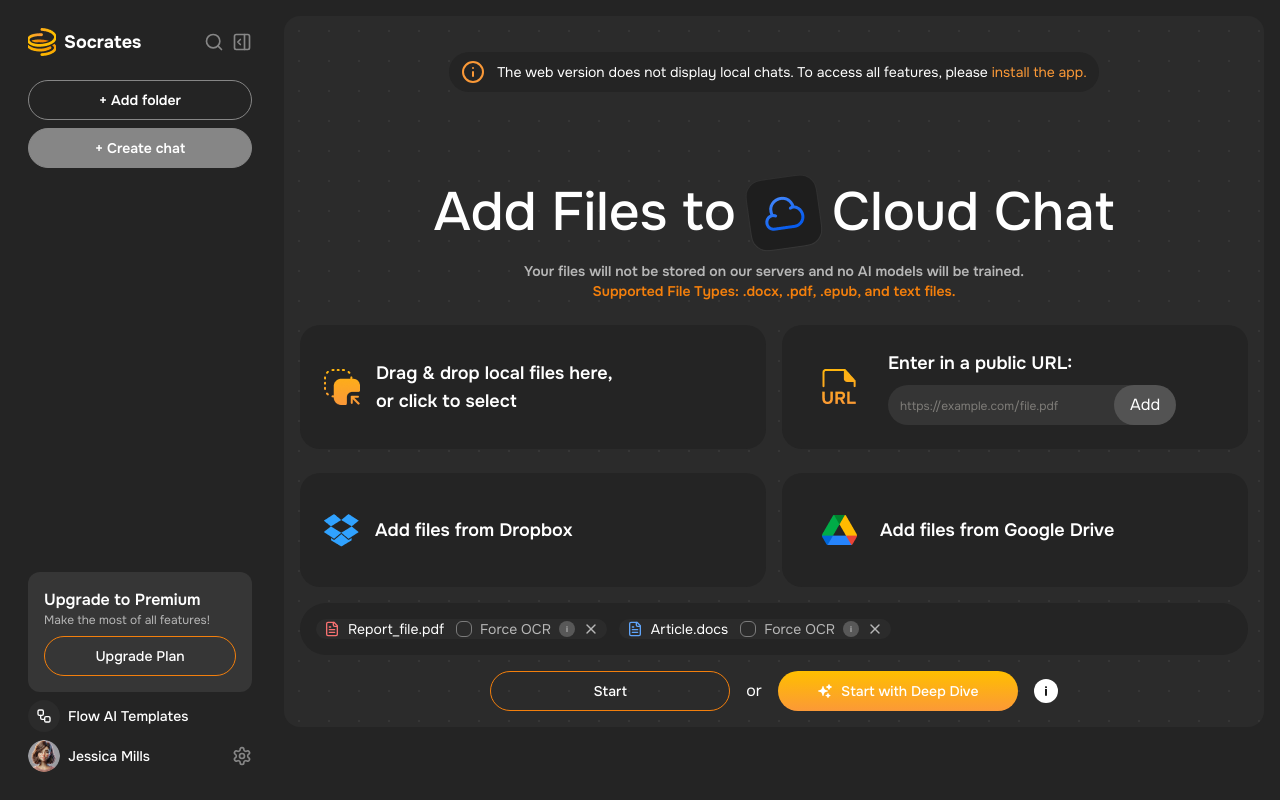
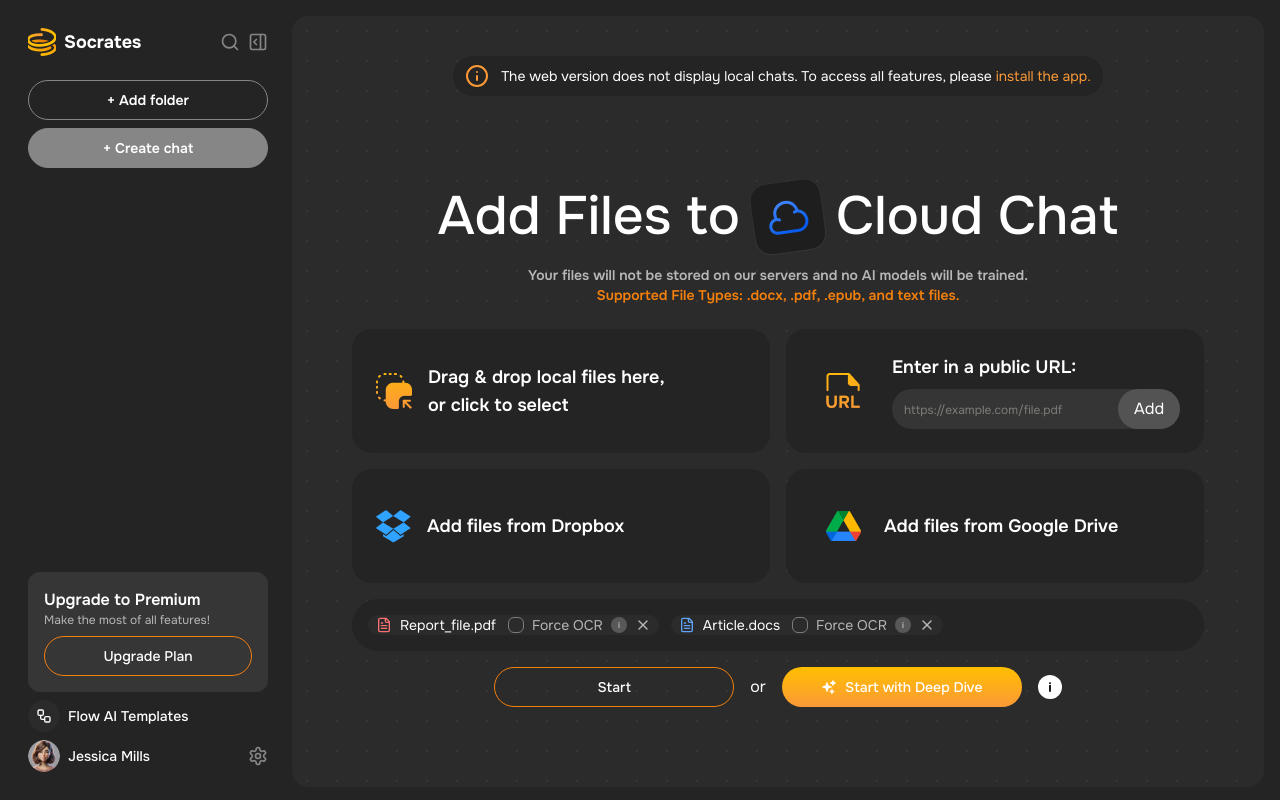
Before and after one commit to Samadsust71/crazy-devs-task, a React (Vite) app: page / in a window 1280 px wide. Built offline with nearby package versions, Linux system fonts and the light colour scheme.

Commit message:
added sidebar css

```diff
--- a/src/App.jsx
+++ b/src/App.jsx
@@ -6,12 +6,12 @@
     <div className="bg-background">
       <div className="flex max-w-[1440px] mx-auto gap-3 h-screen">
         {/* Sidebar (Static) */}
-        <div className="w-64 h-screen">
+        <div className="w-[280px] h-screen">
           <Sidebar />
         </div>
 
         {/* FileUpload (Scrollable) */}
-        <div className="flex-1 h-screen overflow-y-auto  p-4">
+        <div className="flex-1 h-screen overflow-y-auto">
           <FileUpload />
         </div>
       </div>
--- a/src/components/FileUpload.jsx
+++ b/src/components/FileUpload.jsx
@@ -24,8 +24,9 @@
 
 const FileUpload = () => {
   return (
-    <div className="p-4 bg-foreground text-text rounded-2xl bg-[radial-gradient(circle,_rgba(255,255,255,0.05)_1px,_transparent_1px)] [background-size:30px_30px]">
+    <div className="mt-4 mb-4 mr-4 p-5 pb-20 bg-foreground text-text rounded-2xl bg-[radial-gradient(circle,_rgba(255,255,255,0.05)_1px,_transparent_1px)] [background-size:30px_30px]">
       {/* Header */}
+      <div className="flex flex-col justify-center items-center">
         <div className="flex items-center justify-center mb-20 mt-5">
           <div className="text-sm text-text text-center  bg-[#242424] px-3 py-2 rounded-full w-fit flex items-center gap-3">
             <span className="text-accent-orange2">
@@ -59,6 +60,7 @@
         </p>
 
         {/* File Upload & URL Input Section */}
+        <div>
           <div className="grid grid-cols-2 gap-4 mt-6">
             <div className="bg-[#242424] p-6 rounded-[20px]  cursor-pointer flex items-center gap-4">
               <img src={mask} alt="mask" />
@@ -83,21 +85,17 @@
                 </div>
               </div>
             </div>
-      </div>
-
-      {/* Dropbox & Google Drive Section */}
-      <div className="grid grid-cols-2 gap-4 mt-6">
             <div className="bg-[#242424] p-6 rounded-[20px]  cursor-pointer flex items-center gap-4">
               <img src={dropbox} alt="drop-boc" />
               <p className="text-lg font-semibold">Add files from Dropbox</p>
             </div>
-
             <div className="bg-[#242424] p-6 rounded-[20px]  cursor-pointer flex items-center gap-2">
               <img src={drive} alt="drive" />
-          <p className="text-lg font-semibold">Add files from Google Drive</p>
+              <p className="text-lg font-semibold">
+                Add files from Google Drive
+              </p>
             </div>
           </div>
-
           {/* Selected Files List */}
           <div className="bg-[#242424] p-4 mt-4 rounded-[34px] flex items-center gap-3">
             {files.map((file, index) => (
@@ -124,6 +122,7 @@
               </div>
             ))}
           </div>
+        </div>
 
         {/* Buttons */}
         <div className="flex justify-center items-center gap-4 mt-4">
@@ -135,20 +134,21 @@
           </Button>
           <span>or</span>
           <Button className="bg-gradient-to-b from-[#FFBF00] to-[#FB9937] text-text font-medium hover:opacity-90 w-60 rounded-[56px]">
-        <HiSparkles className="text-3xl"/><span>Start with Deep Dive</span>
+            <HiSparkles className="text-3xl" />
+            <span>Start with Deep Dive</span>
           </Button>
           <div>
             <TooltipProvider>
               <Tooltip>
                 <TooltipTrigger className="flex justify-center items-center">
-                <IoIosInformation  className="bg-white rounded-full text-black border-none outline-none text-2xl" />
+                  <IoIosInformation className="bg-white rounded-full text-black border-none outline-none text-2xl" />
                 </TooltipTrigger>
                 <TooltipContent>
                   <div className="text-white w-[226px] text-xs">
                     <p>
                       Deep Dive processes documents section by section for
-                    "unlimited" context, enabling complete answers. Run once per
-                    chat to unlock Table AI and Prompt Loops
+                      "unlimited" context, enabling complete answers. Run once
+                      per chat to unlock Table AI and Prompt Loops
                     </p>
                   </div>
                 </TooltipContent>
@@ -157,6 +157,7 @@
           </div>
         </div>
       </div>
+    </div>
   );
 };
 
--- a/src/components/Sidebar.jsx
+++ b/src/components/Sidebar.jsx
@@ -6,7 +6,7 @@
 
 const Sidebar = () => {
   return (
-    <div className="w-[280px] h-screen text-text flex flex-col justify-between  p-7">
+    <div className="text-text flex flex-col justify-between h-screen pt-7 pb-7 pl-7 pr-3 w-full">
       {/* Top Section */}
       <div>
         <div className="flex items-center justify-between">
```
Lines whose indentation alone changed are shown as unchanged.
